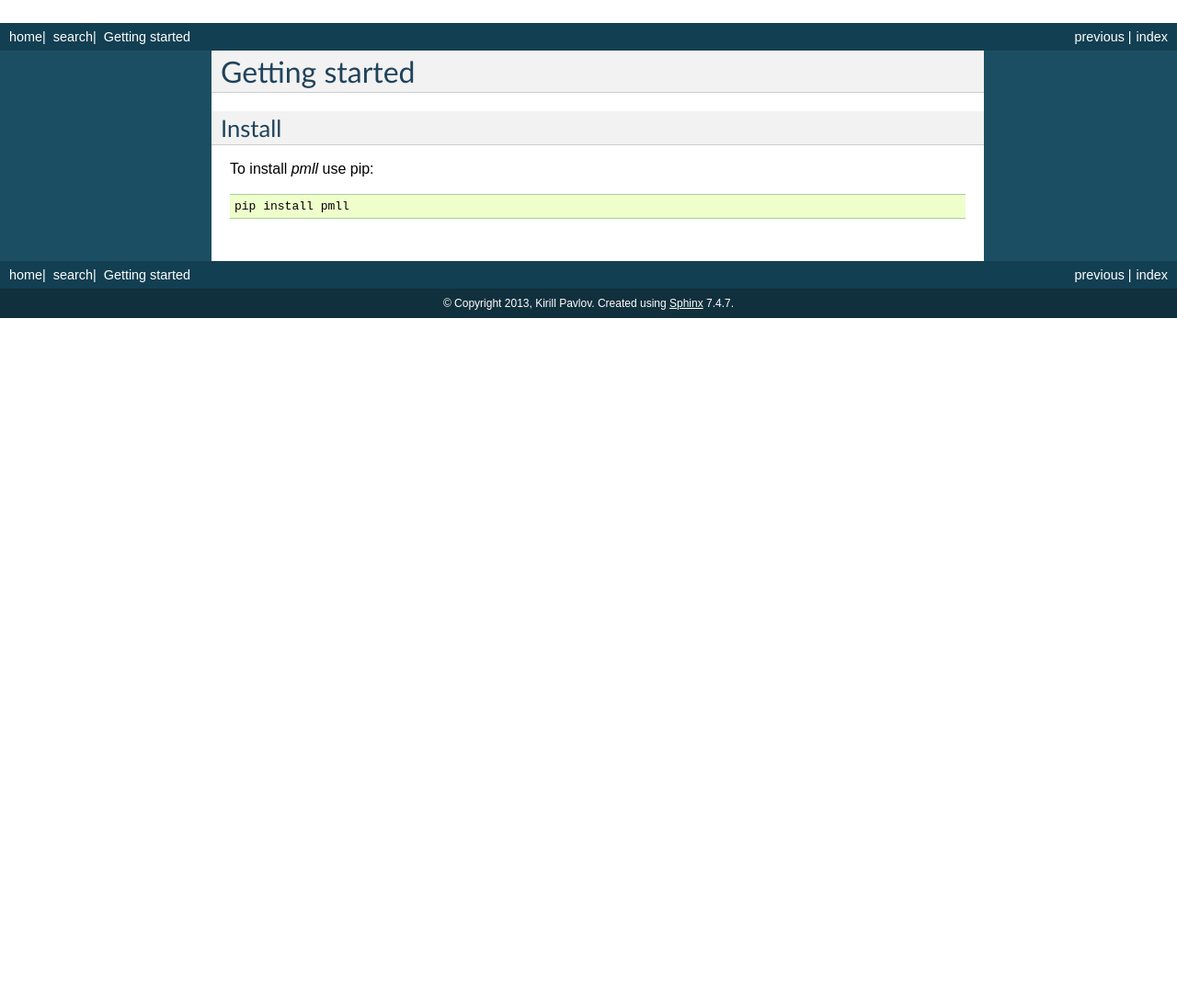
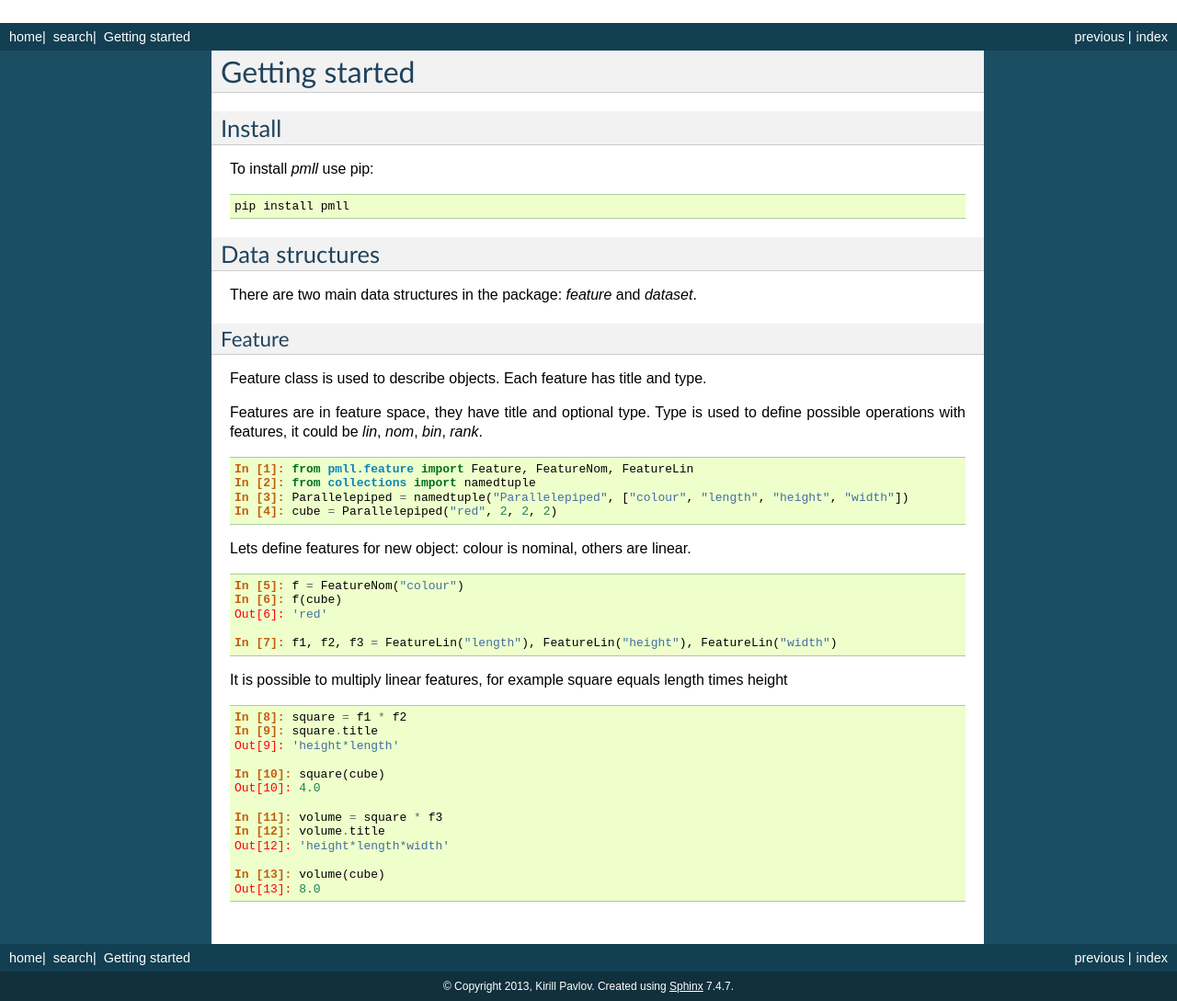
Before and after one commit to pavlov99/pmll, a Sphinx documentation site: the page built from docs/getting_started.rst, in a window 1280 px wide. Shown: the whole page at 92% size. Built offline with Sphinx 7.4.7, drawn with Linux system fonts in a browser that asks for light colours; formulas are drawn with MathJax 3; before the commit the page ends 900 px from its top, so only the background shows below that.

Commit message:
add example to readme

```diff
--- a/docs/getting_started.rst
+++ b/docs/getting_started.rst
@@ -11,3 +11,51 @@ Install
 To install `pmll` use pip::
 
   pip install pmll
+
+
+Data structures
+===============
+
+There are two main data structures in the package: `feature` and `dataset`.
+
+Feature
+-------
+
+Feature class is used to describe objects. Each feature has title and type.
+
+Features are in feature space, they have title and optional type. Type is used to define possible operations with features, it could be `lin`, `nom`, `bin`, `rank`.
+
+.. sourcecode:: ipython
+
+   In [1]: from pmll.feature import Feature, FeatureNom, FeatureLin
+   In [2]: from collections import namedtuple
+   In [3]: Parallelepiped = namedtuple("Parallelepiped", ["colour", "length", "height", "width"])
+   In [4]: cube = Parallelepiped("red", 2, 2, 2)
+
+Lets define features for new object: colour is nominal, others are linear.
+
+.. sourcecode:: ipython
+
+   In [5]: f = FeatureNom("colour")
+   In [6]: f(cube)
+   Out[6]: 'red'
+
+   In [7]: f1, f2, f3 = FeatureLin("length"), FeatureLin("height"), FeatureLin("width")
+
+It is possible to multiply linear features, for example square equals length times height
+
+.. sourcecode:: ipython
+
+   In [8]: square = f1 * f2
+   In [9]: square.title
+   Out[9]: 'height*length'
+
+   In [10]: square(cube)
+   Out[10]: 4.0
+
+   In [11]: volume = square * f3
+   In [12]: volume.title
+   Out[12]: 'height*length*width'
+
+   In [13]: volume(cube)
+   Out[13]: 8.0
```
